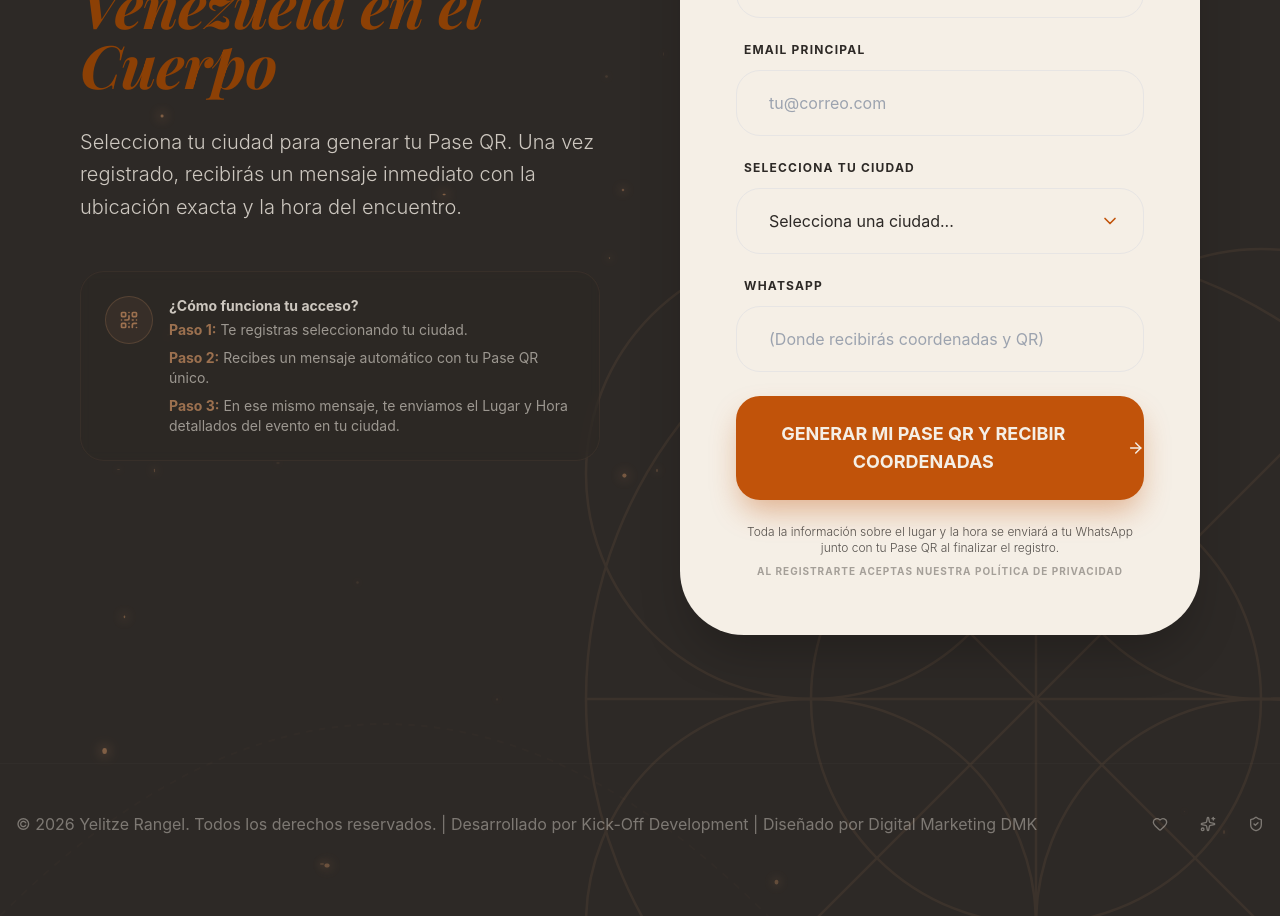
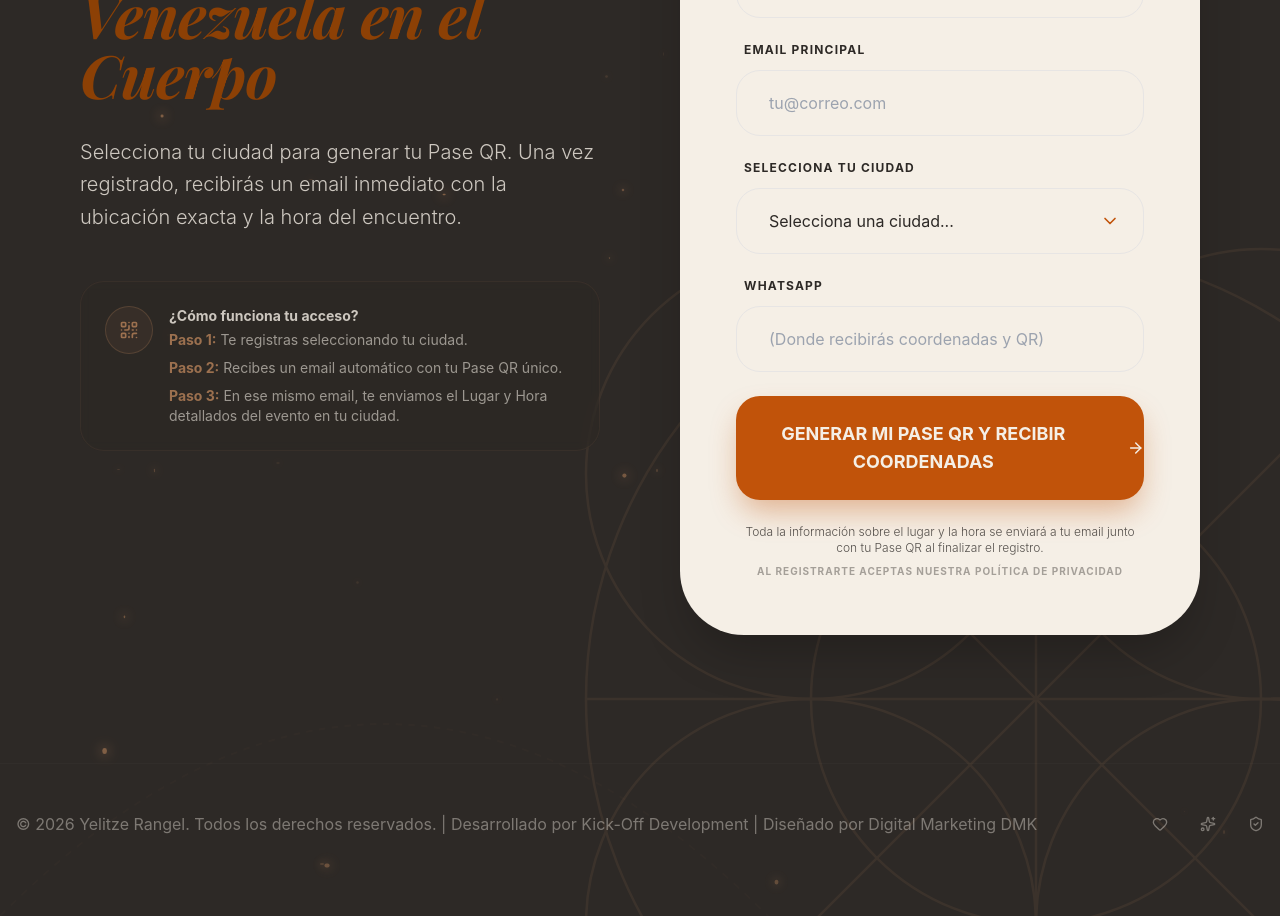
Before and after one commit to yelitzerangeloficialweb-max/yelitze-rangel-web, a Next.js app: page /venezuela-en-el-cuerpo in a window 1280 px wide. Shown: the part 8640-9556 px from the top of the page. Built offline with nearby package versions, Linux system fonts and the light colour scheme; a web font is replaced by a local one.

Commit message:
Update registration instructions to specify email delivery for event details

```diff
--- a/app/venezuela-en-el-cuerpo/page.tsx
+++ b/app/venezuela-en-el-cuerpo/page.tsx
@@ -509,7 +509,7 @@ export default function VenezuelaEnElCuerpoPage() {
                                 <span className="text-[#B8835A]">Tour Nacional de</span> <br /> Venezuela en el Cuerpo
                             </h2>
                             <p className="text-[#F5EFE6] text-xl font-light mb-12 opacity-80 leading-relaxed">
-                                Selecciona tu ciudad para generar tu Pase QR. Una vez registrado, recibirás un mensaje inmediato con la ubicación exacta y la hora del encuentro.
+                                Selecciona tu ciudad para generar tu Pase QR. Una vez registrado, recibirás un email inmediato con la ubicación exacta y la hora del encuentro.
                             </p>
                             <div className="flex flex-col gap-6">
                                 <div className="flex items-start gap-4 opacity-80 backdrop-blur-sm bg-[#2D2926]/30 p-6 rounded-3xl border border-[#B8835A]/10">
@@ -520,8 +520,8 @@ export default function VenezuelaEnElCuerpoPage() {
                                         <p className="text-sm font-bold text-[#F5EFE6] mb-1">¿Cómo funciona tu acceso?</p>
                                         <ul className="text-sm space-y-2 text-[#F5EFE6]/70">
                                             <li><strong className="text-[#B8835A]">Paso 1:</strong> Te registras seleccionando tu ciudad.</li>
-                                            <li><strong className="text-[#B8835A]">Paso 2:</strong> Recibes un mensaje automático con tu Pase QR único.</li>
-                                            <li><strong className="text-[#B8835A]">Paso 3:</strong> En ese mismo mensaje, te enviamos el Lugar y Hora detallados del evento en tu ciudad.</li>
+                                            <li><strong className="text-[#B8835A]">Paso 2:</strong> Recibes un email automático con tu Pase QR único.</li>
+                                            <li><strong className="text-[#B8835A]">Paso 3:</strong> En ese mismo email, te enviamos el Lugar y Hora detallados del evento en tu ciudad.</li>
                                         </ul>
                                     </div>
                                 </div>
@@ -634,7 +634,7 @@ export default function VenezuelaEnElCuerpoPage() {
                             </form>
 
                             <p className="text-center mt-6 text-xs text-[#2D2926] font-light opacity-80">
-                                Toda la información sobre el lugar y la hora se enviará a tu WhatsApp junto con tu Pase QR al finalizar el registro.
+                                Toda la información sobre el lugar y la hora se enviará a tu email junto con tu Pase QR al finalizar el registro.
                             </p>
                             <p className="text-center mt-2 text-[10px] text-[#2D2926] uppercase tracking-widest font-bold opacity-40">
                                 Al registrarte aceptas nuestra política de privacidad
```
